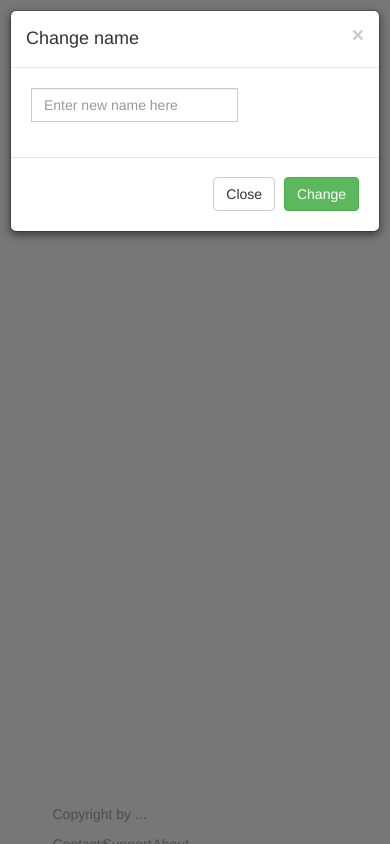
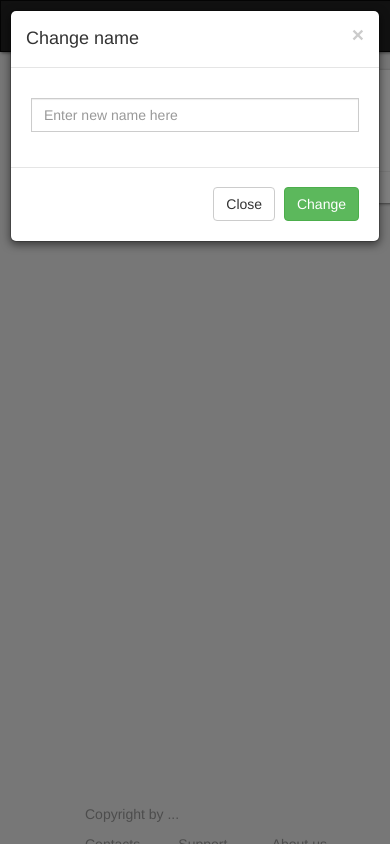
Before and after one commit to gooldeer/getyoumusic, a Django app: page /playlists/audios/ in a window 390 px wide, after a click on "Rename playlist". Run offline with Django 3.2, Linux system fonts and the light colour scheme; a user stored in the database is signed in; data comes from the database, SQL or seed files in the repository; both versions use the stored data as it was after the commit; data that the repository does not hold is empty; parts of the project's set-up code (start-up, migrations or seed data) failed here and were passed over; some libraries are stand-ins or nearby versions.

Commit message:
Designed each playlist page

```diff
--- a/youtubetomp3/static/css/audio.css
+++ b/youtubetomp3/static/css/audio.css
@@ -1,3 +1,24 @@
+.audioitem {
+    /*width: 100%;*/
+    margin: 10px;
+}
+
+.audioname {
+    color: #666666;
+    font-size: 18px;
+    margin: 0px;
+}
+
+.time {
+    font-size: 14px;
+    margin: 0px;
+}
+
+td {
+    margin: 0 auto;
+    align: center;
+}
+
 /*Play button*/
 #songPlay{
 
@@ -17,7 +38,7 @@
 }
 /*Song location slider*/
 #songSlider{
-    width: 500px;
+    vertical-align: bottom;
     height: 7px;
     background-color: #9f9f9f;
     border-radius: 2px;
@@ -40,7 +61,7 @@
 /*Volume Meter*/
 #volumeMeter{
     border-radius: 2px;
-    width: 50px;
+    min-width: 50px;
     height: 7px;
     background-color: #9f9f9f;
 }
--- a/youtubetomp3/static/css/base.css
+++ b/youtubetomp3/static/css/base.css
@@ -27,6 +27,10 @@ html, body {
 
 /*Styles that not for a sticky footer*/
 
+body {
+  min-width: 700px;
+}
+
 .navbar-wrapper {
   position: absolute;
   top: 0;
@@ -52,6 +56,7 @@ html, body {
     /*padding-top: 1em;*/
     margin-left: 10%;
     margin-right: 10%;
+    /*min-width: 500px;*/
 }
 
 .navbar-inverse {
@@ -95,12 +100,16 @@ html, body {
 
 .header-right-button {
     line-height:3em;
-    margin-top: -50px;
+    margin-top: 20px;
     float: right;
 }
 
 .header-right-button img {
   vertical-align: middle;
+}
+
+.in-one-line {
+  display: inline-table;
 }
 
 /*To fix bug with black non-transparent back fade*/
@@ -123,4 +132,12 @@ html, body {
     margin-top: 90px;
   }
 }
+
+@media (max-width: 700px) {
+  .navbar-wrapper {
+    width: 700px;
+    margin: 0 auto;
+    z-index: 999;
+  }
+}
 /*Custom styles*/
--- a/youtubetomp3/static/css/playlist.css
+++ b/youtubetomp3/static/css/playlist.css
@@ -11,7 +11,23 @@
     max-height: 20px;
 }
 
+.edit-button {
+    max-height: 15px;
+    margin-left: 5px;
+    vertical-align: top;
+}
+
 .songs {
     margin-right: 5%;
     width:100%;
 }
+
+.modal-dialog {
+    max-width: 400px;
+}
+
+.input-group {
+    margin: auto;
+    padding-top: 10px;
+    display: block;
+}
--- /dev/null
+++ b/youtubetomp3/static/css/video.css
@@ -0,0 +1,6 @@
+.videoname {
+    color: #666666;
+    font-size: 20px;
+    vertical-align: top;
+    margin: 0px;
+}
--- a/youtubetomp3/static/js/audio.js
+++ b/youtubetomp3/static/js/audio.js
@@ -59,10 +59,10 @@ function updateTime(){
         (Math.floor(activeSong.currentTime % 60) < 10 ? '0' : '') + Math.floor(activeSong.currentTime % 60);
     var currentMinutes = Math.floor(activeSong.currentTime / 60);
     //Sets the current song location compared to the song duration.
-    container.find("#songTime").html(currentMinutes + ":" + currentSeconds + ' / ' +
+    container.find("#songTime").html(currentMinutes + ":" + currentSeconds/* + ' / ' +
         Math.floor(activeSong.duration / 60) + ":" +
         (Math.floor(activeSong.duration % 60) < 10 ? '0' : '') +
-        Math.floor(activeSong.duration % 60));
+        Math.floor(activeSong.duration % 60)*/);
 
     //Fills out the slider with the appropriate position.
     var percentageOfSong = (activeSong.currentTime/activeSong.duration);
--- a/youtubetomp3/templates/youtubetomp3/playlist.html
+++ b/youtubetomp3/templates/youtubetomp3/playlist.html
@@ -5,7 +5,13 @@
 {% block style %}
   {% load staticfiles %}
   <link href="{% static 'css/playlist.css' %}" rel="stylesheet">
-  <link rel="stylesheet" type="text/css" href="{% static 'css/audio.css' %}"/>
+
+  {% if playlist.is_audio %}
+    <link rel="stylesheet" type="text/css" href="{% static 'css/audio.css' %}"/>
+  {% else %}
+    <link rel="stylesheet" type="text/css" href="{% static 'css/video.css' %}"/>
+  {% endif %}
+
 {% endblock %}
 
 {% block sidebar %}
@@ -20,18 +26,20 @@
   <div class="card">
     <div class="container">
 
-      <h1 id="playlistName">{{ playlist.name }}</h1>
+      <h1 class="in-one-line" id="playlistName">{{ playlist.name }}</h1>
 
       <a
+        title="Rename playlist"
+        class="in-one-line"
         data-toggle="modal"
         href="#changeNameModal"
         onclick="changeName('{% url 'youtubetomp3:change_playlist' playlist.name playlist.name playlist.color %}')">
 
-        Change name
+        <img class="edit-button" src="{% static 'img/edit.png' %}">
 
       </a>
 
-      <a class="header-right-button" rel="popover" data-original-title="Pick color" data-placement="left" href="#">
+      <a class="in-one-line header-right-button" rel="popover" data-original-title="Pick color" data-placement="left" href="#">
 
         {% with "img/"|add:playlist.color|add:".png" as image %}
         <img id="color" src="{% static image %}">
--- a/youtubetomp3/templates/youtubetomp3/playlists.html
+++ b/youtubetomp3/templates/youtubetomp3/playlists.html
@@ -19,8 +19,8 @@
   {% if user.username != '' %}
     <div class="card">
       <div class="container">
-        <h1>My Playlists</h1>
-         <a class="header-right-button" data-toggle="modal" href="#myModal" type="button">
+        <h1 class="in-one-line">My Playlists</h1>
+         <a title="New playlist" class="in-one-line header-right-button" data-toggle="modal" href="#myModal" type="button">
           <img src="{% static 'img/new-playlist.png' %}">
          </a>
         <hr>
```
Also changed, not shown: youtubetomp3/static/css/index.css (+29 -4 lines), youtubetomp3/templates/youtubetomp3/audio.html (+30 -20 lines), youtubetomp3/templates/youtubetomp3/index.html (+6 -10 lines), youtubetomp3/templates/youtubetomp3/video.html (+38 -8 lines), psds/pngs/elements/edit.png (added), sqlite3.db, youtubetomp3/static/img/edit.png (added), 1 other file.
